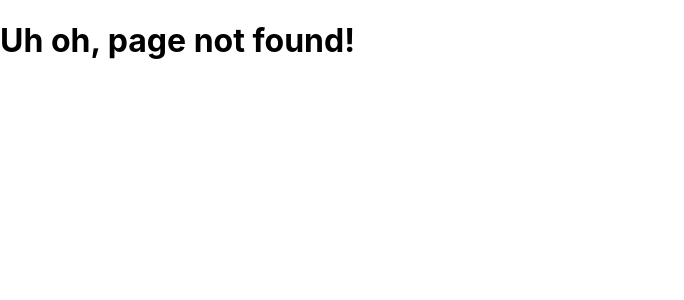
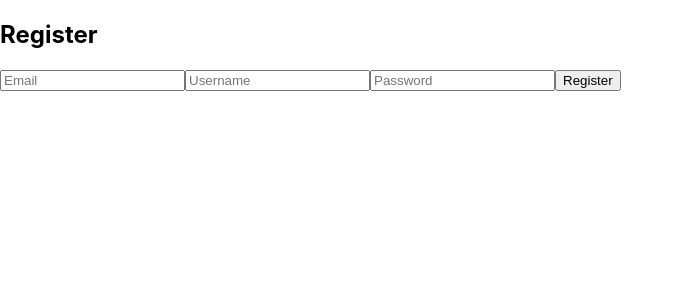
Before and after one commit to AddRain1/StemPro, a React (Create React App) app in the folder frontend/stempro/: page /register in a window 1280 px wide. Before the commit this address had no page. Shown: the top 300 px of the page, without its empty margins (0-684 px from the left). Built offline with nearby package versions, Linux system fonts and the light colour scheme.

Commit message:
Register button linked with backend

```diff
--- a/frontend/stempro/src/Routes.js
+++ b/frontend/stempro/src/Routes.js
@@ -8,6 +8,7 @@ import { Engineering } from "./components/Engineering.js";
 import { Mathematics } from "./components/Mathematics.js";
 import { Physics } from "./components/Physics.js";
 import ProblemDetail from "./components/ProblemDetail.js";
+import Register from "./components/Register.js";
 
 export const AppRoutes = () => {
     return (
@@ -23,6 +24,7 @@ export const AppRoutes = () => {
                 <Route path="/engineering" element={<Engineering />} />
                 <Route path="/mathematics" element={<Mathematics />} />
                 <Route path="/physics" element={<Physics />} />
+                <Route path="/register" element={<Register />} />
             </Routes>
         </Router>
     )
--- a/frontend/stempro/src/components/HomePage.js
+++ b/frontend/stempro/src/components/HomePage.js
@@ -24,6 +24,9 @@ const HomePage = () => {
     const handleChemistry = () => {
         navigate('/chemistry');
     }
+    const handleRegister = () => {
+        navigate('/register')
+    }
 
     return (
         <div className="homepage-container">
@@ -37,6 +40,7 @@ const HomePage = () => {
                     <button className="homepage-button" onClick={handlePhysics}>Physics</button>
                     <button className="homepage-button" onClick={handleBiology}>Biology</button>
                 </div>
+                <button className="homepage-button" onClick={handleRegister}>Register</button>
             </div>
         </div>
     )
--- /dev/null
+++ b/frontend/stempro/src/components/Register.js
@@ -0,0 +1,72 @@
+import React, { useState } from 'react';
+import axios from 'axios';
+import { useNavigate } from 'react-router-dom';
+
+const Register = () => {
+    // Define the state for the form inputs
+    const navigate = useNavigate();
+
+    const [email, setEmail] = useState('');
+    const [username, setUsername] = useState('');
+    const [password, setPassword] = useState('');
+    const [userId, setUserId] = useState('');
+    const [error, setError] = useState('');
+    const [success, setSuccess] = useState('');
+
+    // Handle form submission
+    const handleSubmit = async (e) => {
+        e.preventDefault();
+        const userData = { email, username, password };
+
+        try {
+            // Send a POST request to the backend API
+            const response = await axios.post('http://localhost:3000/users/register', userData);
+            console.log("Response:", response); // Debugging
+            console.log("User registered:", response.data);  // Ensure `data` exists
+            if (response.status === 200) {
+                setSuccess('Registration successful!');
+                setEmail('');
+                setUsername('');
+                setPassword('');
+            }
+            navigate('/homepage')
+        } catch (err) {
+            // If there's an error, update the error state
+            setError('Registration failed. ' + err.response?.data || err.message);
+        }
+    };
+
+    return (
+        <div className="register-form">
+            <h2>Register</h2>
+            {error && <div className="error">{error}</div>}
+            {success && <div className="success">{success}</div>}
+            <form onSubmit={handleSubmit}>
+                <input
+                    type="email"
+                    placeholder="Email"
+                    value={email}
+                    onChange={(e) => setEmail(e.target.value)}
+                    required
+                />
+                <input
+                    type="text"
+                    placeholder="Username"
+                    value={username}
+                    onChange={(e) => setUsername(e.target.value)}
+                    required
+                />
+                <input
+                    type="password"
+                    placeholder="Password"
+                    value={password}
+                    onChange={(e) => setPassword(e.target.value)}
+                    required
+                />
+                <button type="submit">Register</button>
+            </form>
+        </div>
+    );
+};
+
+export default Register;
```
Lines whose indentation alone changed are shown as unchanged.
